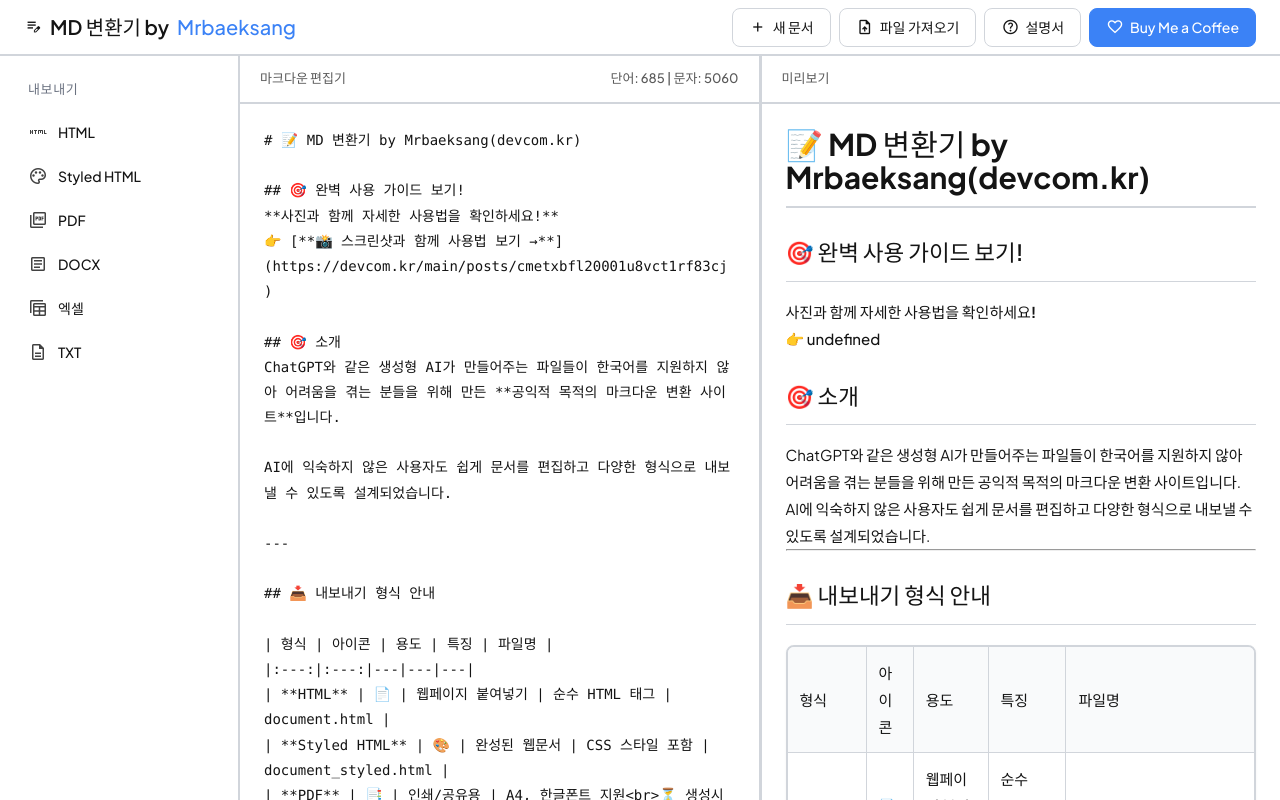
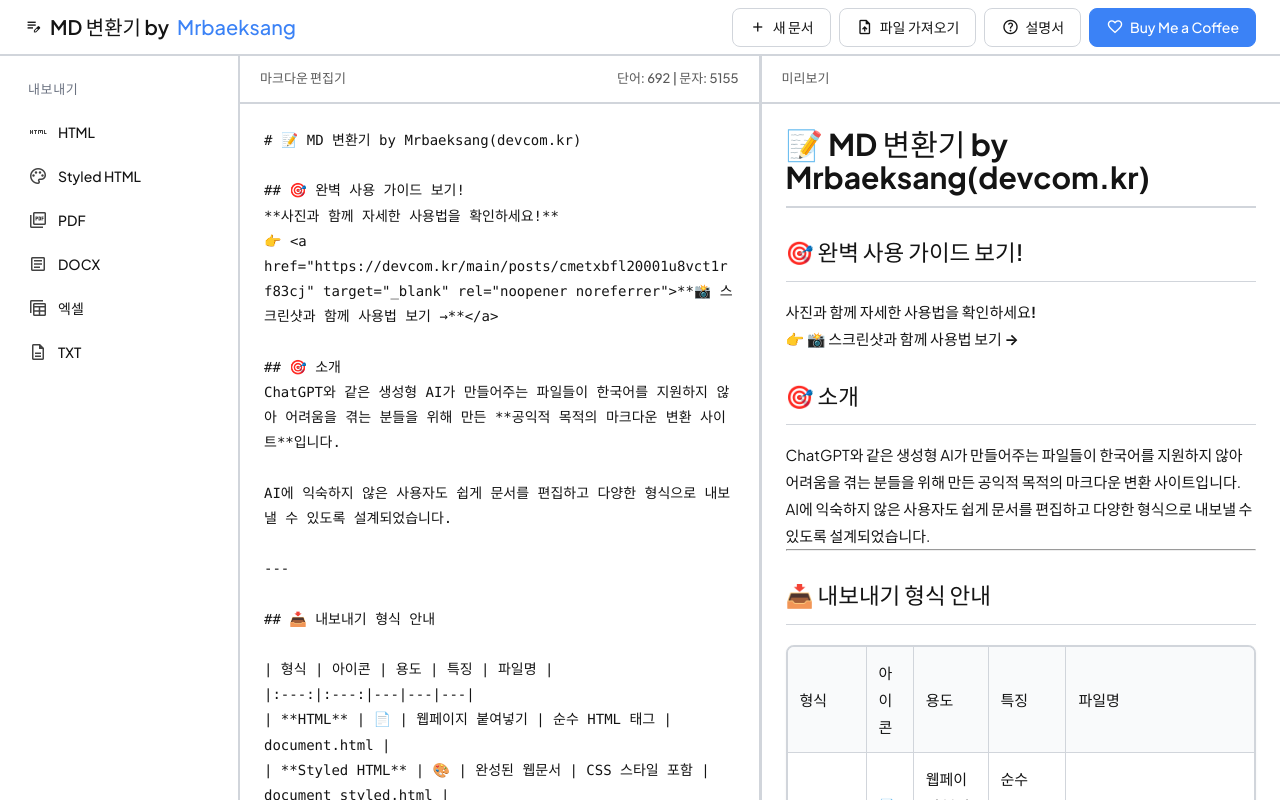
Before and after one commit to Mrbaeksang/md-converter-korean, a React (Vite) app: page / in a window 1280 px wide. Shown: the top 800 px of the page. Built offline with nearby package versions, Linux system fonts and the light colour scheme; a web font is replaced by a local one.

Commit message:
fix: 모바일 네비게이션 카카오 후원 버튼 텍스트 변경

```diff
--- a/src/App.tsx
+++ b/src/App.tsx
@@ -94,7 +94,7 @@ function App() {
 
 ## 🎯 완벽 사용 가이드 보기!
 **사진과 함께 자세한 사용법을 확인하세요!**
-👉 [**📸 스크린샷과 함께 사용법 보기 →**](https://devcom.kr/main/posts/cmetxbfl20001u8vct1rf83cj)
+👉 <a href="https://devcom.kr/main/posts/cmetxbfl20001u8vct1rf83cj" target="_blank" rel="noopener noreferrer">**📸 스크린샷과 함께 사용법 보기 →**</a>
 
 ## 🎯 소개
 ChatGPT와 같은 생성형 AI가 만들어주는 파일들이 한국어를 지원하지 않아 어려움을 겪는 분들을 위해 만든 **공익적 목적의 마크다운 변환 사이트**입니다.
@@ -143,7 +143,7 @@ AI에 익숙하지 않은 사용자도 쉽게 문서를 편집하고 다양한
   <a href="https://devcom.kr" target="_blank" rel="noopener noreferrer" style="display: inline-flex; align-items: center; gap: 8px; padding: 8px 16px; background: #f3f4f6; border-radius: 8px; text-decoration: none; color: #141414; transition: all 0.2s;">
     🌐 개발자 사이트
   </a>
-  <a href="mailto:qortkdgus95@gmail.com" style="display: inline-flex; align-items: center; gap: 8px; padding: 8px 16px; background: #f3f4f6; border-radius: 8px; text-decoration: none; color: #141414; transition: all 0.2s;">
+  <a href="mailto:qortkdgus95@gmail.com" target="_blank" rel="noopener noreferrer" style="display: inline-flex; align-items: center; gap: 8px; padding: 8px 16px; background: #f3f4f6; border-radius: 8px; text-decoration: none; color: #141414; transition: all 0.2s;">
     ✉️ 문의/버그 제보
   </a>
   <a href="https://www.instagram.com/baek.__.sang/" target="_blank" rel="noopener noreferrer" style="display: inline-flex; align-items: center; gap: 8px; padding: 8px 16px; background: #f3f4f6; border-radius: 8px; text-decoration: none; color: #141414; transition: all 0.2s;">
@@ -300,7 +300,7 @@ AI에 익숙하지 않은 사용자도 쉽게 문서를 편집하고 다양한
                 style={{ textDecoration: 'none' }}
               >
                 <span className="material-symbols-outlined">coffee</span>
-                개발자에게 커피사주기(카카오)
+                커피 후원하기(카카오톡)
               </a>
               <a
                 href="https://buymeacoffee.com/mrbaeksang"
```
